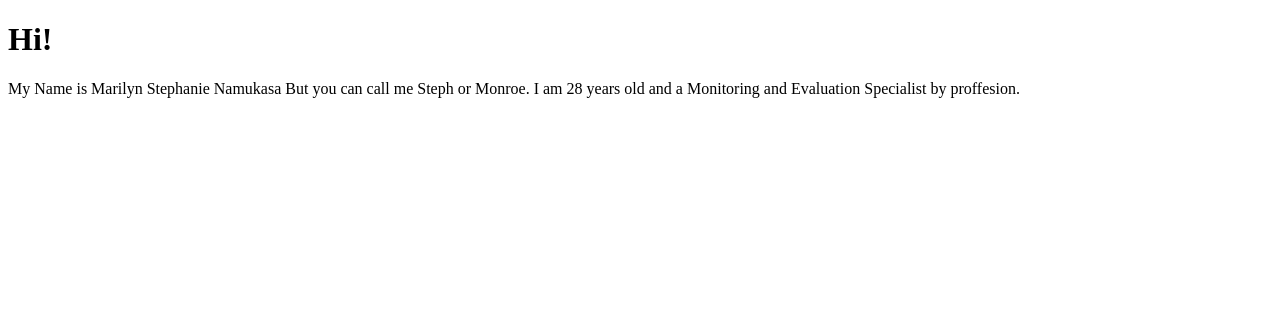
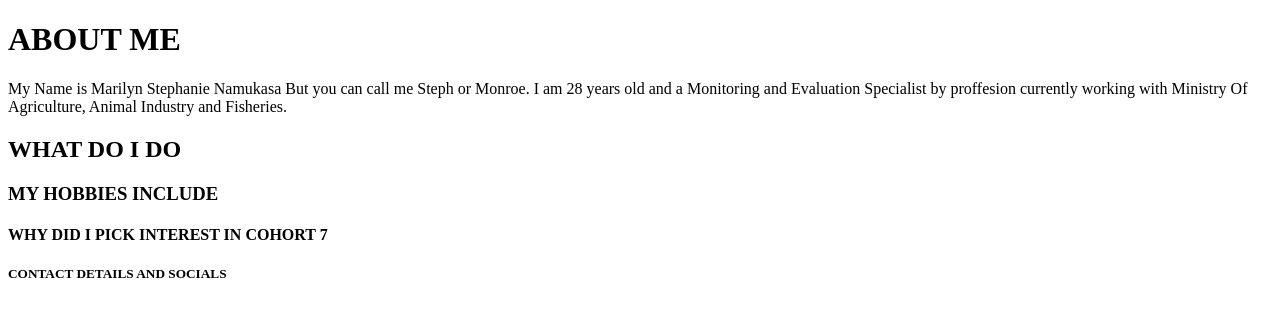
Before and after one commit to MsMarilynStephanie/codequeen7, a plain HTML site: page mybio.html in a window 1280 px wide. Drawn offline with Linux system fonts and the light colour scheme.

Commit message:
my first commit

```diff
--- a/mybio.html
+++ b/mybio.html
@@ -4,10 +4,15 @@
         <title>Meet a future Code Queen🧡 </title>
     </head>
  <body>
-    <h1>Hi!</h1>
+    <h1>ABOUT ME</h1>
     <P1> My Name is Marilyn Stephanie Namukasa </P1>
     <P2> But you can call me Steph or Monroe.</P2>
-    <P3> I am 28 years old and a Monitoring and Evaluation Specialist by proffesion.</P2>
+    <P3> I am 28 years old and a Monitoring and Evaluation Specialist by proffesion currently working with Ministry Of Agriculture, Animal Industry and Fisheries. </P2>
+    <h2>WHAT DO I DO </h2>
+    <h3>MY HOBBIES INCLUDE </h3>
+    <h4>WHY DID I PICK INTEREST IN COHORT 7 </h4>
+    <h5>CONTACT DETAILS AND SOCIALS </h5>
+
 
 
 
```
